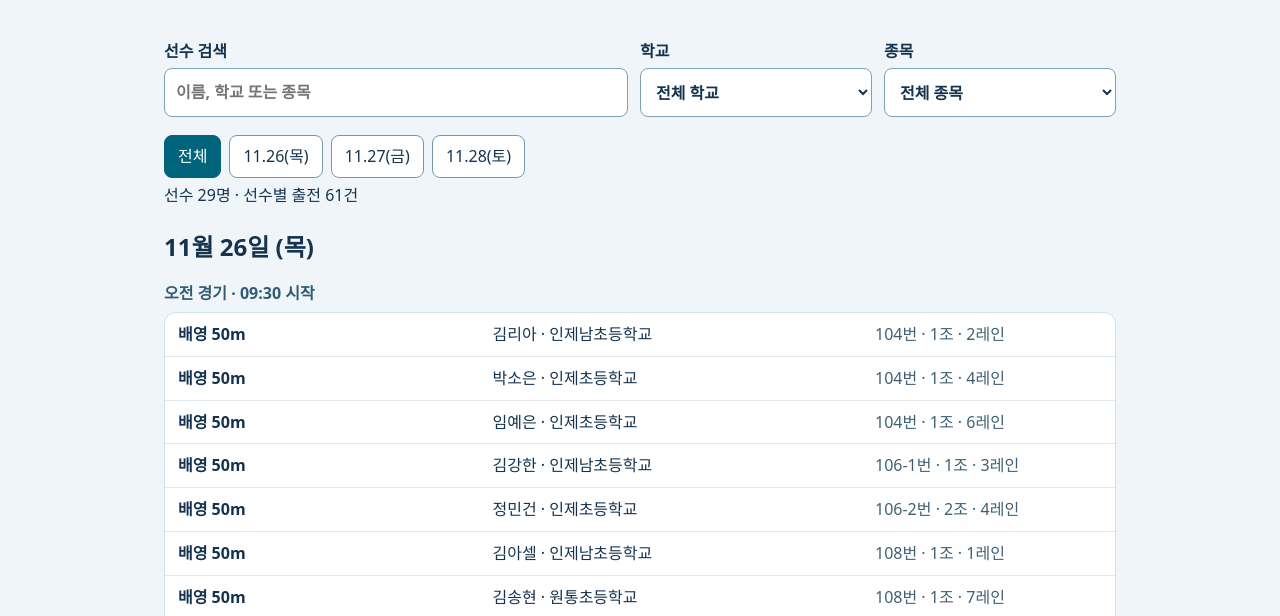
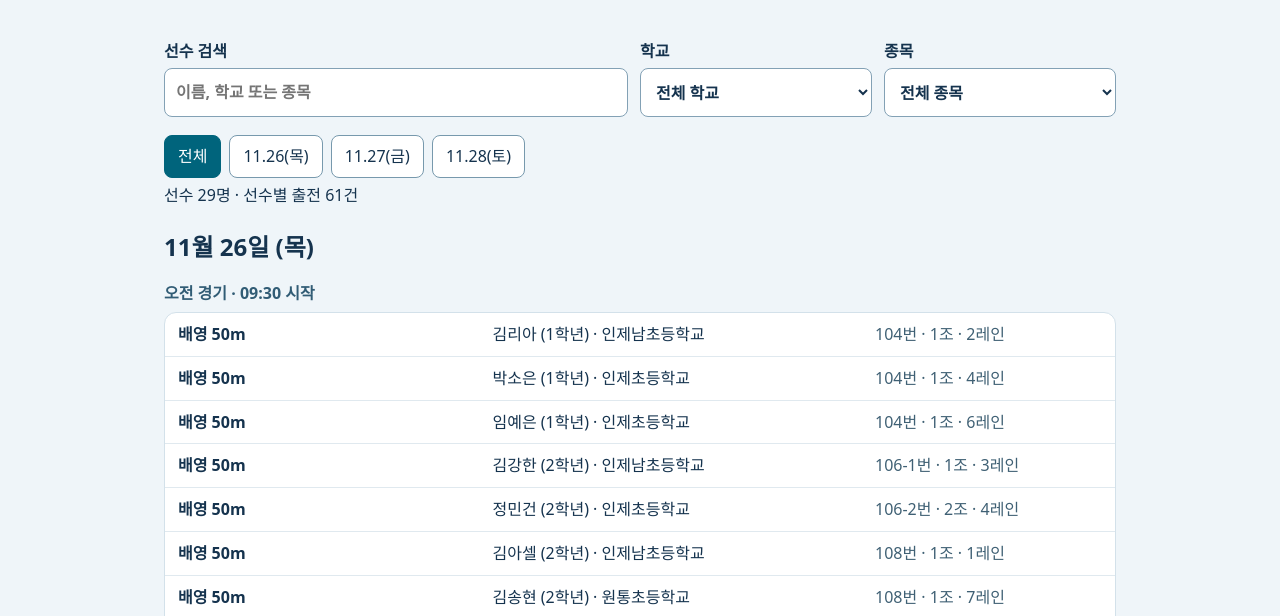
Before and after one commit to chuntukwang-png/inje-swimming-2026-schedule, a plain HTML site: page index.html in a window 1280 px wide. Shown: the part 181-797 px from the top of the page. Drawn offline with Linux system fonts and the light colour scheme.

Commit message:
Update index.html

```diff
--- a/index.html
+++ b/index.html
@@ -37,7 +37,7 @@ function render(){
    for(const row of daily.filter(row=>row.time===time)){
     const item=node('li'), discipline=node('strong',row.event);
     if(row.relay)discipline.append(node('span',' · 단체','team'));
-    item.append(discipline,node('span',row.name+' · '+row.school),node('span',row.relay ? row.number+'번 · 남초등부 2부 · 결승' : row.number+'번 · '+row.heat+'조 · '+row.lane+'레인','meta'));list.append(item);
+    item.append(discipline,node('span',`${row.name} (${row.grade}학년) · ${row.school}`),node('span',row.relay ? row.number+'번 · 남초등부 2부 · 결승' : row.number+'번 · '+row.heat+'조 · '+row.lane+'레인','meta'));list.append(item);
    }
    section.append(list);
   }
```
